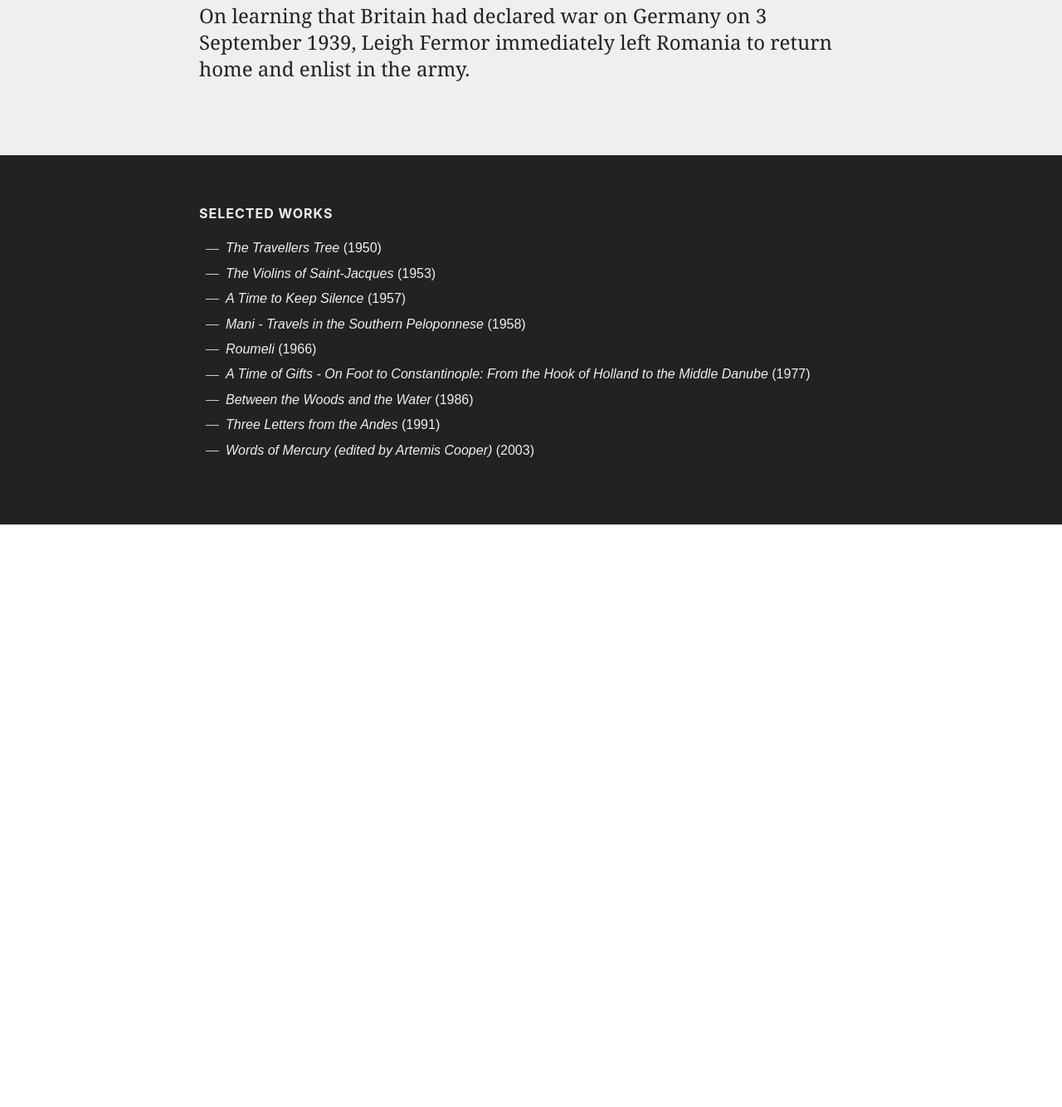
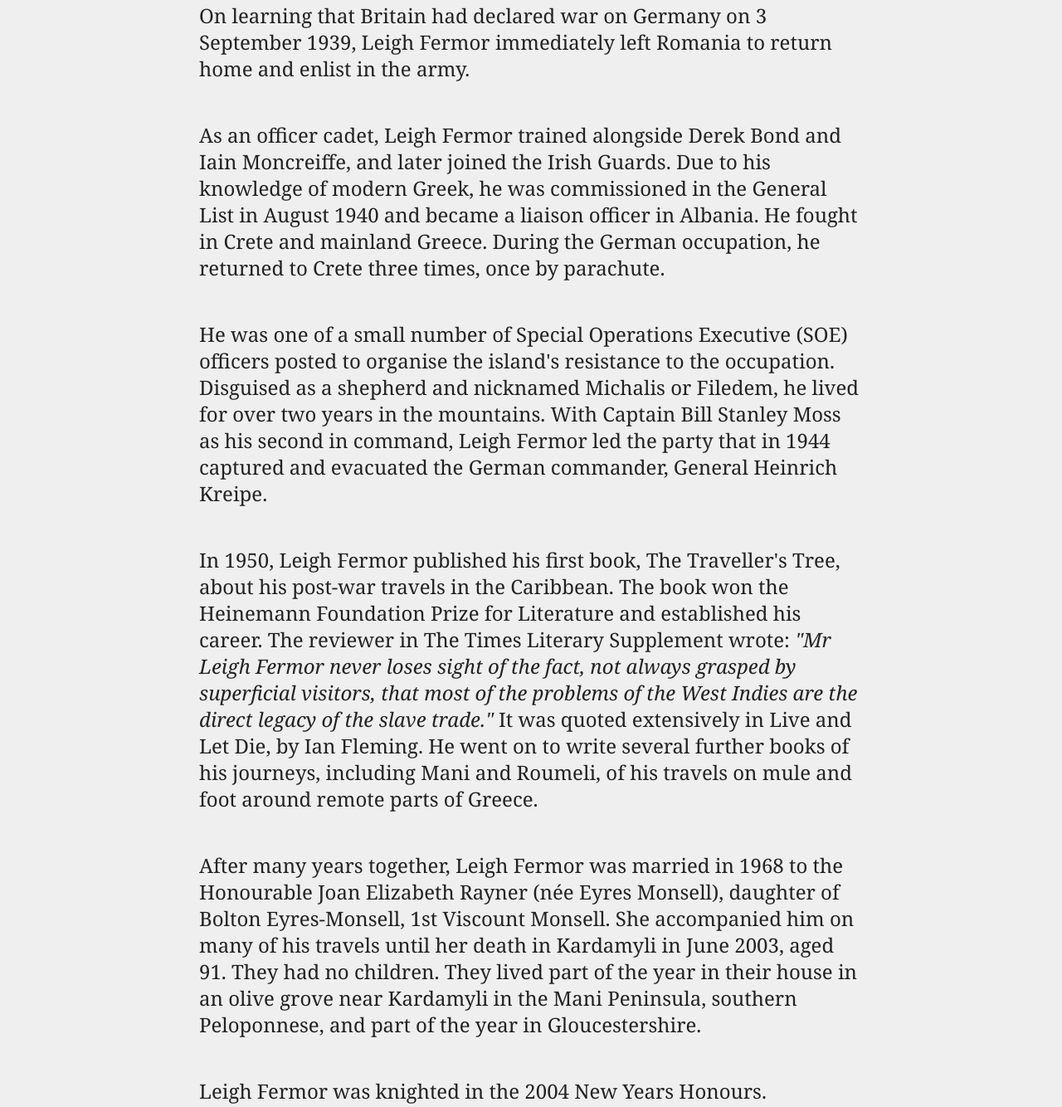
Before and after one commit to nmtmason/build-a-tribute-page, a website: page index.html in a window 1280 px wide. Shown: the part 1823-3157 px from the top of the page at 83% size. Before the commit the page ends 2455 px from the top, so only its background shows below. Drawn offline with Linux system fonts and the light colour scheme.

Commit message:
Finish adding biography text

```diff
--- a/index.html
+++ b/index.html
@@ -66,6 +66,33 @@
       </p>
       <p class="biography__text">On learning that Britain had declared war on Germany on 3 September 1939, Leigh Fermor immediately left Romania to
         return home and enlist in the army. </p>
+      <p class="biography__text">As an officer cadet, Leigh Fermor trained alongside Derek Bond and Iain Moncreiffe, and later joined the Irish Guards.
+        Due to his knowledge of modern Greek, he was commissioned in the General List in August 1940 and became a liaison
+        officer in Albania. He fought in Crete and mainland Greece. During the German occupation, he returned to Crete three
+        times, once by parachute.</p>
+      <p class="biography__text">He was one of a small number of Special Operations Executive (SOE) officers posted to organise the island's resistance
+        to the occupation. Disguised as a shepherd and nicknamed Michalis or Filedem, he lived for over two years in the
+        mountains. With Captain Bill Stanley Moss as his second in command, Leigh Fermor led the party that in 1944 captured
+        and evacuated the German commander, General Heinrich Kreipe.</p>
+      <p class="biography__text">In 1950, Leigh Fermor published his first book, The Traveller's Tree, about his post-war travels in the Caribbean.
+        The book won the Heinemann Foundation Prize for Literature and established his career. The reviewer in The Times
+        Literary Supplement wrote:
+        <em>"Mr Leigh Fermor never loses sight of the fact, not always grasped by superficial visitors, that most of the problems
+          of the West Indies are the direct legacy of the slave trade."</em> It was quoted extensively in Live and Let Die,
+        by Ian Fleming. He went on to write several further books of his journeys, including Mani and Roumeli, of his travels
+        on mule and foot around remote parts of Greece.</p>
+      <p class="biography__text">After many years together, Leigh Fermor was married in 1968 to the Honourable Joan Elizabeth Rayner (née Eyres Monsell),
+        daughter of Bolton Eyres-Monsell, 1st Viscount Monsell. She accompanied him on many of his travels until her death
+        in Kardamyli in June 2003, aged 91. They had no children. They lived part of the year in their house in an olive
+        grove near Kardamyli in the Mani Peninsula, southern Peloponnese, and part of the year in Gloucestershire.</p>
+      <p class="biography__text">Leigh Fermor was knighted in the 2004 New Years Honours.</p>
+      <p class="biography__text">Leigh Fermor was noted for his strong physical constitution, even though he smoked 80 to 100 cigarettes a day. Although
+        in his last years he suffered from tunnel vision and wore hearing aids, he remained physically fit up to his death
+        and dined at table on the last evening of his life. For the last few months of his life Leigh Fermor suffered from
+        a cancerous tumour, and in early June 2011 he underwent a tracheotomy in Greece. As death was close, according to
+        local Greek friends, he expressed a wish to visit England to say good-bye to his friends, and then return to die
+        in Kardamyli, though it is also stated that he actually wished to die in England and be buried next to his wife.
+        Leigh Fermor died in England, aged 96, on 10 June 2011, the day after his return.</p>
     </div>
   </section>
 
```
